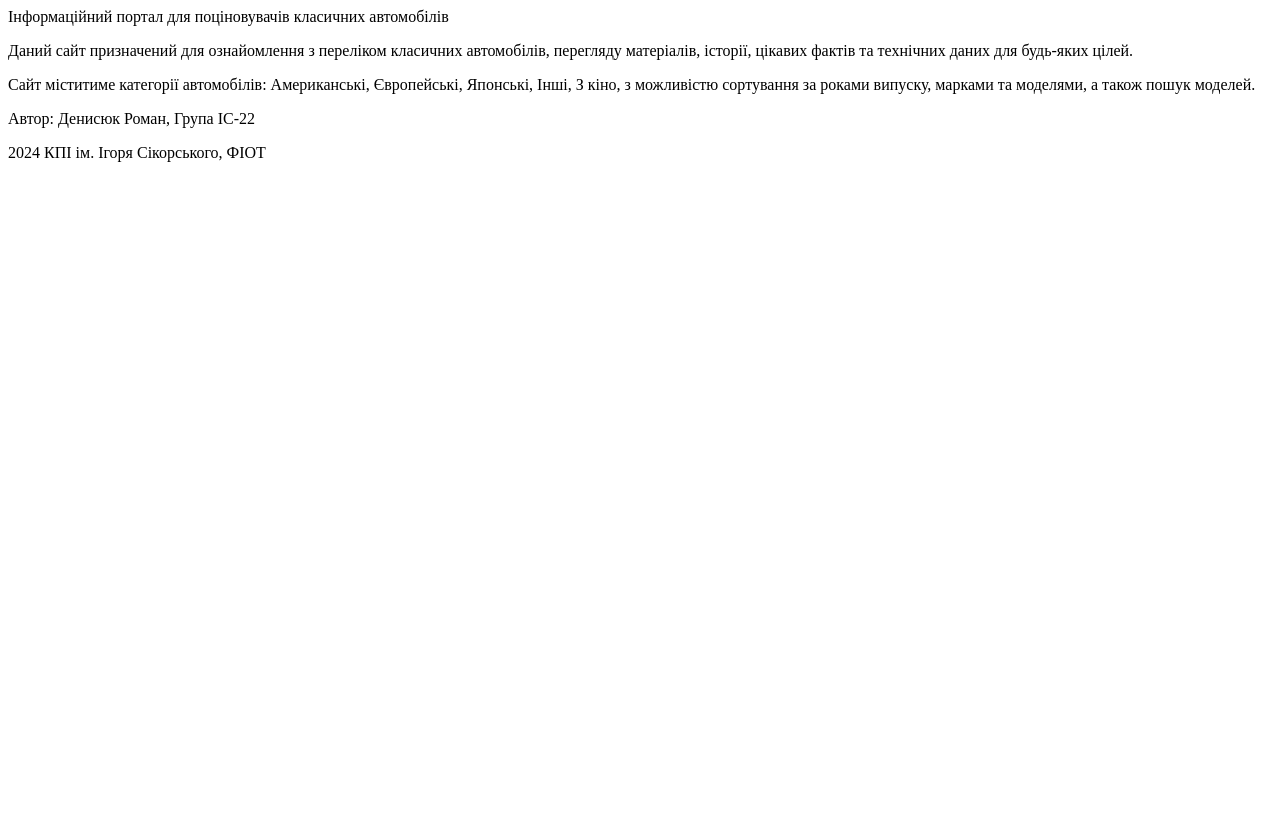
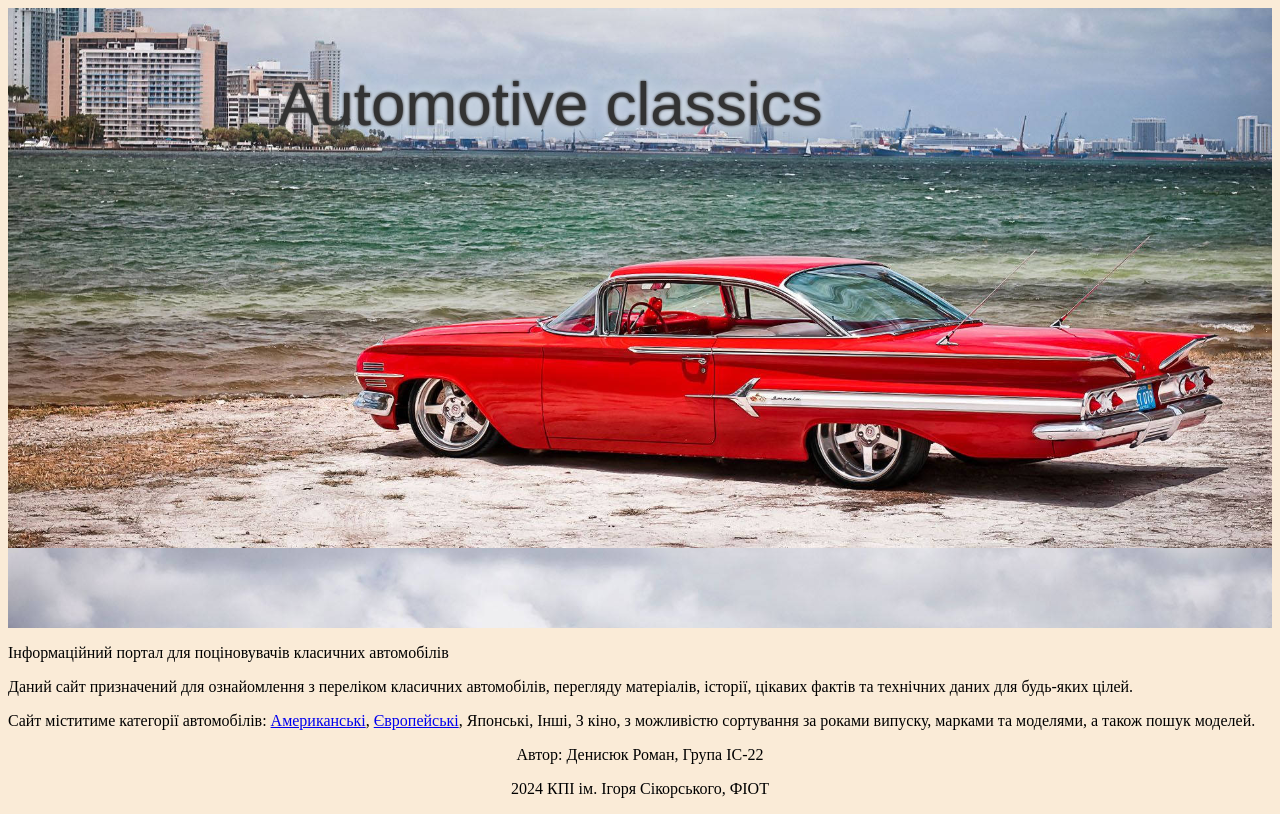
Before and after one commit to Roman-Deni/OCD_Cars, a plain HTML site: page index.html in a window 1280 px wide. Drawn offline with Linux system fonts and the light colour scheme.

Commit message:
Updated index.html and added photos

```diff
--- a/index.html
+++ b/index.html
@@ -3,17 +3,42 @@
     <head>
         <title>Класика автопрому</title>
     </head>
+    <style>
+        body {
+            background-color: antiquewhite;
+        }
+        header {
+            color:#333;
+            text-shadow: 0 0 3px #222, 0 0 15px #fff;
+            width: auto;
+            height: 500px;
+            padding: 60px 270px;
+            font-size: 62px;
+            font-family: 'Magneto', sans-serif;
+            background-image: url(img/chevrolet-corvette-classic-car-beach-view-0uy74lyyg1mfrilv.jpg);
+            background-position: 0px -250px;
+            background-size: cover;
+        }
+        footer {
+            text-align: center;
+        }
+    </style>
     <body>
         <header>
-            Інформаційний портал для поціновувачів класичних автомобілів
+            Automotive classics
         </header>
         <main>
+            <p>
+                Інформаційний портал для поціновувачів класичних автомобілів
+            </p>
             <p>
                 Даний сайт призначений для ознайомлення з переліком класичних автомобілів, перегляду матеріалів, історії, цікавих фактів
                 та технічних даних для будь-яких цілей.
             </p>
             <p>
-                Сайт міститиме категорії автомобілів: Американські, Європейські, Японські, Інші, З кіно, з можливістю сортування
+                Сайт міститиме категорії автомобілів: <a href="1.html">Американські</a>,
+                <a href="2.html">Європейські</a>, <a hfer="3.html">Японські</a>,
+                Інші, З кіно, з можливістю сортування
                 за роками випуску, марками та моделями, а також пошук моделей.
             </p>
         </main>
```
Also changed, not shown: img/311208.jpg (added), img/57043.jpg (added), img/chevrolet-corvette-classic-car-beach-view-0uy74lyyg1mfrilv.jpg (added), img/photo_2024-03-23_19-42-32.jpg (added), img/wp2894245.jpg (added).
